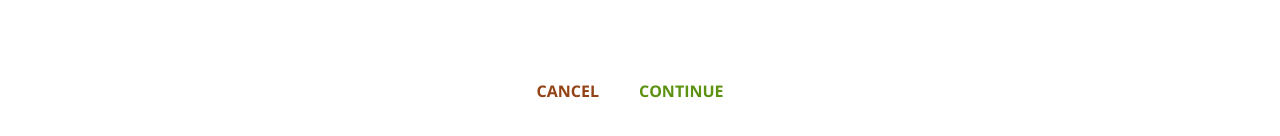
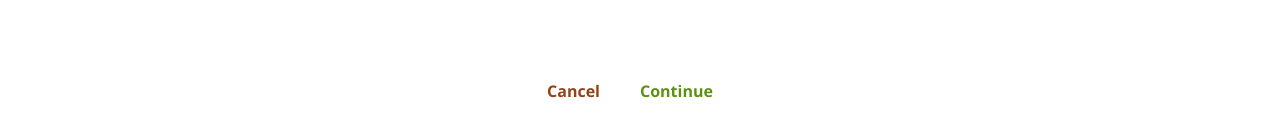
Before and after one commit to smarigowda/udemyReactCourse, a React app in the folder burger-builder/: page /checkout in a window 1280 px wide. Shown: the part 476-612 px from the top of the page. Built offline with nearby package versions, Linux system fonts and the light colour scheme.

Commit message:
checkout continued

```diff
--- a/burger-builder/src/components/Burger/Burger.js
+++ b/burger-builder/src/components/Burger/Burger.js
@@ -1,5 +1,5 @@
 import React from 'react';
-// import { withRouter } from 'react-router-dom';
+import { withRouter } from 'react-router-dom';
 import classes from './Burger.css';
 import BurgerIngredient from './BurgerIngredient/BurgerIngredient';
 
@@ -29,5 +29,5 @@ const burger = props => {
   );
 }
 
-// export default withRouter(burger);
-export default burger;
+export default withRouter(burger);
+// export default burger;
--- a/burger-builder/src/components/Order/CheckoutSummary/CheckoutSummary.js
+++ b/burger-builder/src/components/Order/CheckoutSummary/CheckoutSummary.js
@@ -15,10 +15,10 @@ const checkoutSummary = (props) => {
       </div>
       <Button
         btnType="Danger"
-        clicked>CANCEL</Button>
+        clicked={props.checkoutCancelled}>Cancel</Button>
       <Button
         btnType="Success"
-        clicked>CONTINUE</Button>
+        clicked={props.checkoutContinued}>Continue</Button>
     </div>
   )
 }
--- a/burger-builder/src/containers/Checkout/Checkout.js
+++ b/burger-builder/src/containers/Checkout/Checkout.js
@@ -9,10 +9,20 @@ class Checkout extends Component {
       bacon: 1
     }
   }
+  checkoutCancelledHandler = () => {
+    this.props.history.goBack();
+  }
+  checkoutContinuedHandler = () => {
+    this.props.history.replace('/checkout/contact-date');
+  }
   render() {
     return (
       <div>
-        <CheckoutSummary ingredients={this.state.ingredients}/>
+        <CheckoutSummary
+          ingredients={this.state.ingredients}
+          checkoutCancelled={this.checkoutCancelledHandler}
+          checkoutContinued={this.checkoutContinuedHandler}
+        />
       </div>
     )
   }
```
Also changed, not shown: burger-builder/src/containers/BurgerBuilder/BurgerBuilder.js (line endings or trailing spaces).
